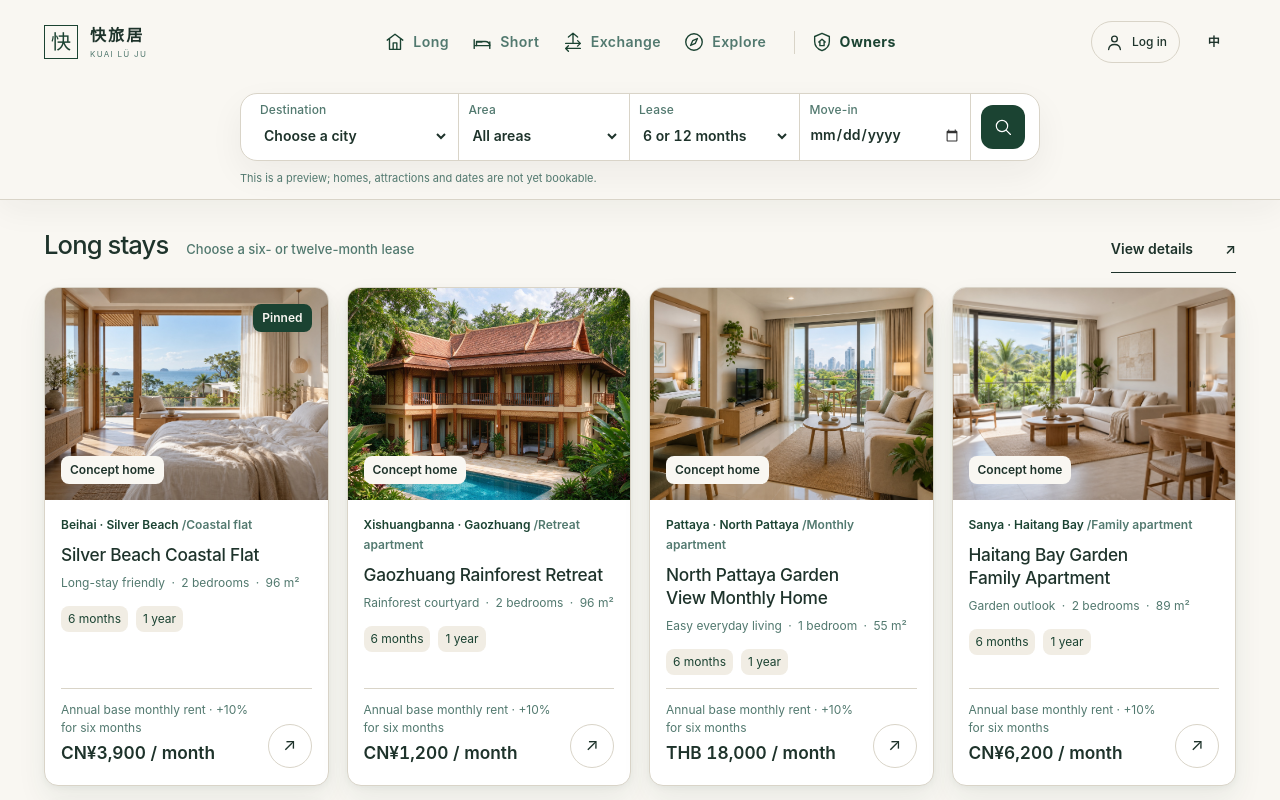
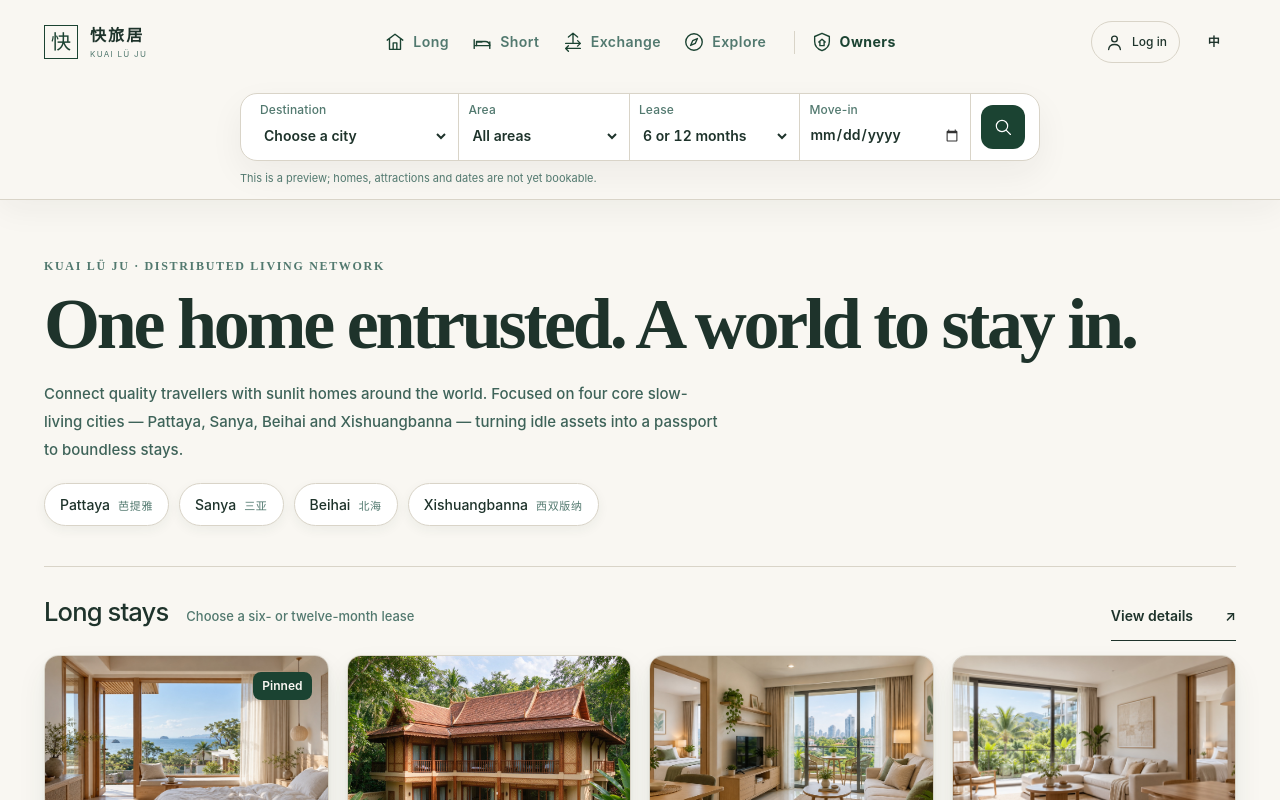
Before and after one commit to kaifa9527/kuailvju-site, a React (Vite) app: page / in a window 1280 px wide. Shown: the top 800 px of the page. Built offline with nearby package versions, Linux system fonts and the light colour scheme; a web font is replaced by a local one.

Commit message:
feat(home): add brand hero with four-city slow-living statement

```diff
--- a/src/App.tsx
+++ b/src/App.tsx
@@ -61,6 +61,7 @@ const words = {
     guide: '三种服务，一目了然',
     cityNote: '目前开放芭提雅、三亚、北海。更多城市将逐步加入。',
     rentalLine: '好房源，心服务。', exchangeLine: '一房托管，旅居世界。', manageLine: '专业、靠谱，知托付。',
+    heroEyebrow: 'KUAI LÜ JU · DISTRIBUTED LIVING NETWORK', heroTitle: '一房托管，旅居世界。', heroSub: '连接高品质生活家与全球阳光居所。精选泰国芭提雅、海南三亚、广西北海、云南西双版纳四大核心慢居地，让闲置资产成为开启无界漫居的通行证。',
     eligibility: '谁可以置换？', eligibilityText: '仅已签委托租赁且明确授权的长租房业主，可在空置可交付日期互换；民宿不参与。',
     twoHomes: '两套房源，并列比较', twoHomesSub: '实际入住天数、面积、卧室与装修同屏对照；地段、景观和租金只作参考，双方匿名确认。',
     step1: '选择目标房源', step2: '双方匿名确认', step3: '确定各自入住时间', step4: '支付服务费与押金',
@@ -121,6 +122,7 @@ const words = {
     guide: 'Three clear ways to begin',
     cityNote: 'Now focusing on Pattaya, Sanya and Beihai. More cities will follow.',
     rentalLine: 'Good homes. Thoughtful service.', exchangeLine: 'One home entrusted. A world to stay in.', manageLine: 'Professional care. Trust well placed.',
+    heroEyebrow: 'KUAI LÜ JU · DISTRIBUTED LIVING NETWORK', heroTitle: 'One home entrusted. A world to stay in.', heroSub: 'Connect quality travellers with sunlit homes around the world. Focused on four core slow-living cities — Pattaya, Sanya, Beihai and Xishuangbanna — turning idle assets into a passport to boundless stays.',
     eligibility: 'Who can exchange?', eligibilityText: 'Only owners of entrusted long-stay homes with express authorization may exchange vacant, deliverable dates. Short stays do not join.',
     twoHomes: 'Two homes, side by side', twoHomesSub: 'Compare actual nights, size, bedrooms and condition. Location, views and rent remain references; both owners decide anonymously.',
     step1: 'Choose a home', step2: 'Confirm anonymously', step3: 'Agree on both stay dates', step4: 'Pay fee and deposit',
@@ -313,7 +315,16 @@ function ManagementCards({ lang }: { lang: Language }) {
 function SiteOverview({ lang }: { lang: Language }) {
   const t = words[lang]
   const sections: CardContext[] = ['rentals', 'stays', 'exchange']
-  return <div className="home-overview">
+  return <>
+    <section className="home-hero page-shell" aria-label={lang === 'zh' ? '快旅居 · 品牌宣言' : 'Kuai Lü Ju · Brand statement'}>
+      <p className="home-hero-eyebrow">{t.heroEyebrow}</p>
+      <h1 className="home-hero-title">{t.heroTitle}</h1>
+      <p className="home-hero-sub">{t.heroSub}</p>
+      <ul className="home-hero-cities" aria-label={lang === 'zh' ? '四大核心慢居地' : 'Four core slow-living cities'}>
+        {cities.map(city => <li key={city.id}><span>{city[lang]}</span><small>{lang === 'zh' ? city.en : city.zh}</small></li>)}
+      </ul>
+    </section>
+    <div className="home-overview">
     {sections.map(mode => {
       const heading = categoryHeading(mode, lang)
       const items = previewListings(sortDiscoveryListings(availableByMode(mode), 'recommended'))
@@ -342,7 +353,8 @@ function SiteOverview({ lang }: { lang: Language }) {
       <ManagementCards lang={lang}/>
     </section>
     <p className="home-discovery-results-note page-shell">{lang === 'zh' ? '当前为站内演示：房源、价格、景点及档期均待核验，暂不开放真实预订。' : 'Demonstration only: homes, rates, attractions and dates require verification; no live bookings.'}</p>
-  </div>
+    </div>
+  </>
 }
 
 function CategoryPage({ lang, mode, query }: { lang: Language; mode: HomeMode; query: string }) {
--- a/src/styles.css
+++ b/src/styles.css
@@ -1278,6 +1278,60 @@ h1, h2, h3 { min-width: 0; overflow-wrap: anywhere; font-weight: 500; line-heigh
 
 /* Editorial four-column catalog shared by homepage previews and city result rows. */
 .home-overview-section { padding-block: 25px 30px; }
+
+/* Home hero — brand statement above the five journeys (Japandi tokens + micro-tactile). */
+.home-hero {
+  padding-top: clamp(30px, 4.5vw, 60px);
+  padding-bottom: clamp(22px, 3.2vw, 40px);
+  border-bottom: 1px solid var(--color-rule);
+}
+.home-hero-eyebrow {
+  margin: 0 0 12px;
+  color: var(--color-secondary);
+  font: 600 12px/1.4 var(--font-display);
+  letter-spacing: .14em;
+}
+.home-hero-title {
+  margin: 0 0 16px;
+  max-width: 16em;
+  color: var(--color-ink);
+  font: 600 clamp(38px, 6vw, 72px)/1.08 var(--font-display);
+  letter-spacing: -.045em;
+}
+.home-hero-sub {
+  margin: 0;
+  max-width: 680px;
+  color: var(--color-muted-strong);
+  font-size: 15px;
+  line-height: 1.85;
+  font-weight: 450;
+}
+.home-hero-cities {
+  display: flex;
+  flex-wrap: wrap;
+  gap: 10px;
+  margin: 20px 0 0;
+  padding: 0;
+  list-style: none;
+}
+.home-hero-cities li {
+  display: inline-flex;
+  align-items: baseline;
+  gap: 8px;
+  padding: 9px 15px;
+  border: 1px solid var(--color-rule);
+  border-radius: 999px;
+  background: var(--color-white);
+  box-shadow: inset 0 1px 0 rgba(255,255,255,.6), 0 4px 12px rgba(27,67,50,.06);
+}
+.home-hero-cities li span { color: var(--color-ink); font-size: 14px; font-weight: 550; }
+.home-hero-cities li small { color: var(--color-muted); font-size: 11px; text-transform: uppercase; letter-spacing: .06em; }
+@media (max-width: 760px) {
+  .home-hero { padding-top: 24px; padding-bottom: 20px; }
+  .home-hero-title { font-size: clamp(34px, 9.5vw, 48px); }
+  .home-hero-sub { font-size: 14px; line-height: 1.75; }
+  .home-hero-cities li { padding: 8px 12px; }
+}
 .home-overview-heading { align-items: baseline; margin-bottom: 14px; }
 .home-heading-copy { display: flex; align-items: baseline; flex-wrap: wrap; gap: 10px 18px; }
 .home-heading-copy h2 { margin: 0; font-size: clamp(24px, 2vw, 32px); letter-spacing: -.035em; }
```
